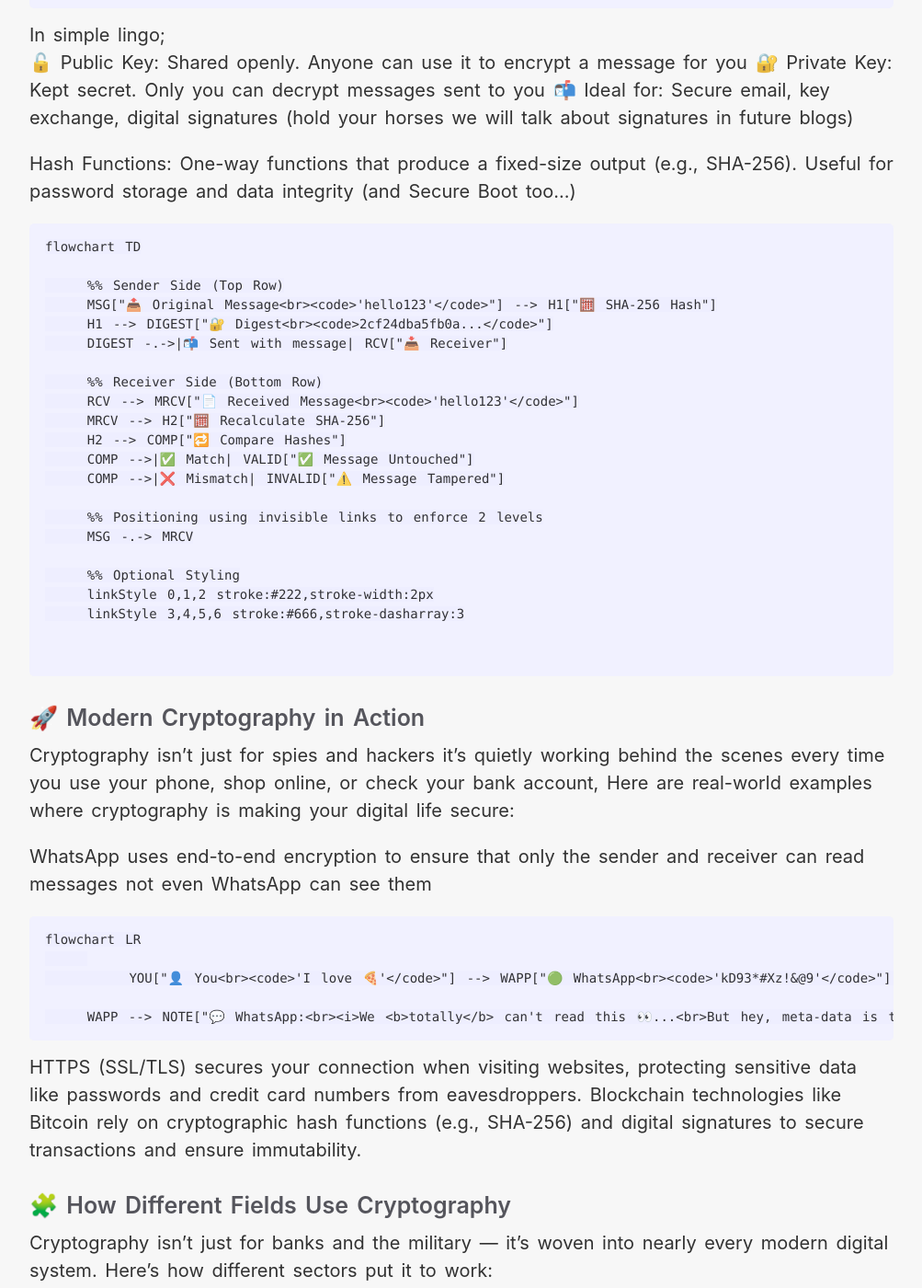
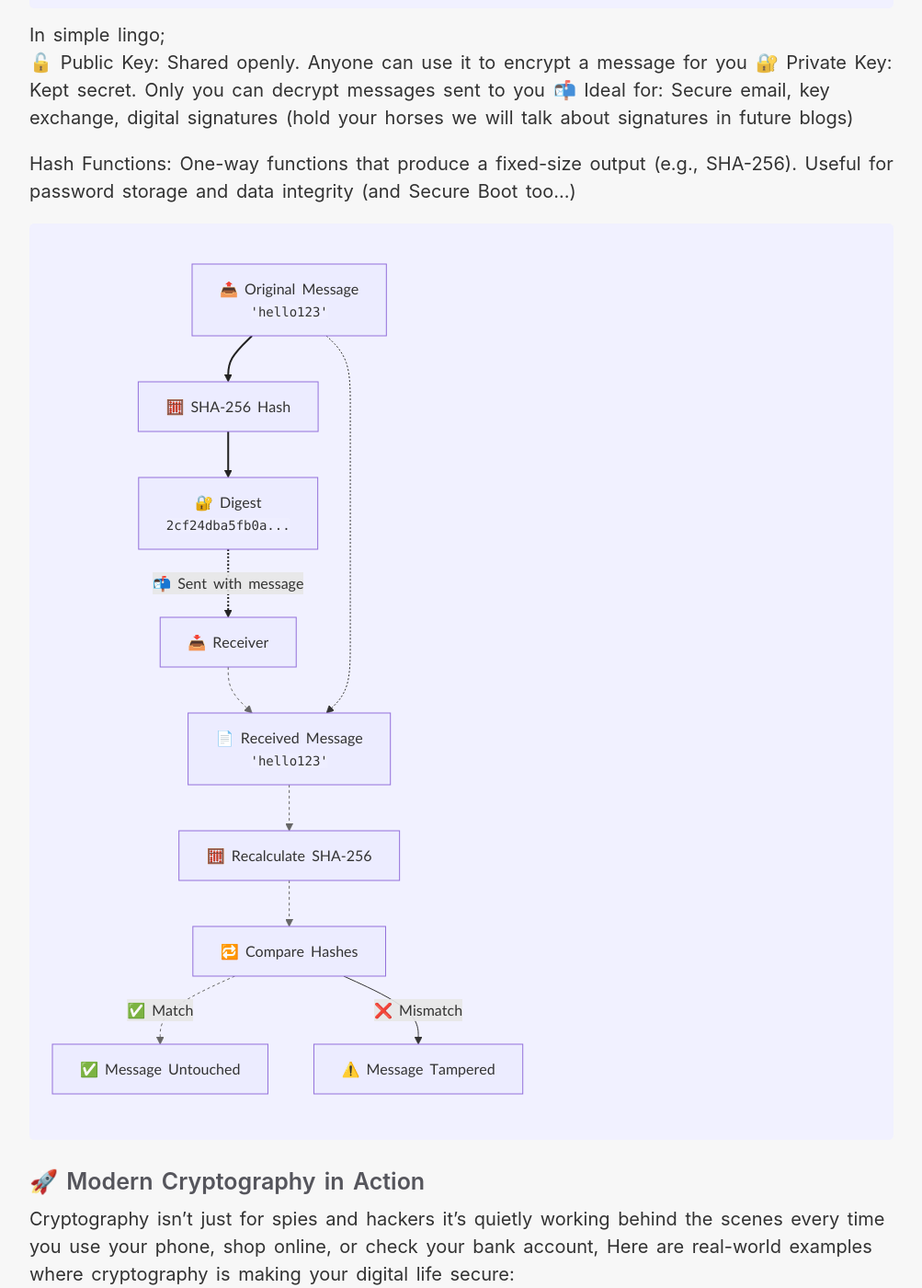
Before and after one commit to KartheekLade/kartheeklade.github.io, a Jekyll site: the page built from _posts/2025-07-06-what-is-cryptography!.md, in a window 1280 px wide and 1400 px high, scrolled down 3499 px. Shown: the whole window at 92% size, without its empty margins (138-1141 px from the left). Built offline with Jekyll 4.4.1, drawn with Linux system fonts in a browser that asks for light colours; some web fonts are replaced.

Commit message:
fiixing mermaid on frontend
fix 2 for mermaid

````diff
--- a/_layouts/default.html
+++ b/_layouts/default.html
@@ -6,6 +6,12 @@ layout: compress
 <html lang="en">
 
 {% include head.html %}
+
+<script type="module">
+  import mermaid from 'https://cdn.jsdelivr.net/npm/mermaid@10/dist/mermaid.esm.min.mjs';
+  mermaid.initialize({ startOnLoad: true });
+</script>
+
 
 <body>
 
--- a/_posts/2025-07-06-what-is-cryptography!.md
+++ b/_posts/2025-07-06-what-is-cryptography!.md
@@ -126,7 +126,7 @@ In simple lingo;
 
 Hash Functions: One-way functions that produce a fixed-size output (e.g., SHA-256). Useful for password storage and data integrity (and Secure Boot too...)
 
-```mermaid
+<pre> <div class="mermaid">
 flowchart TD
 
     %% Sender Side (Top Row)
@@ -148,9 +148,7 @@ flowchart TD
     linkStyle 0,1,2 stroke:#222,stroke-width:2px
     linkStyle 3,4,5,6 stroke:#666,stroke-dasharray:3
 
-
-```
-
+</div> </pre>
 
 
 ### 🚀 Modern Cryptography in Action
````
